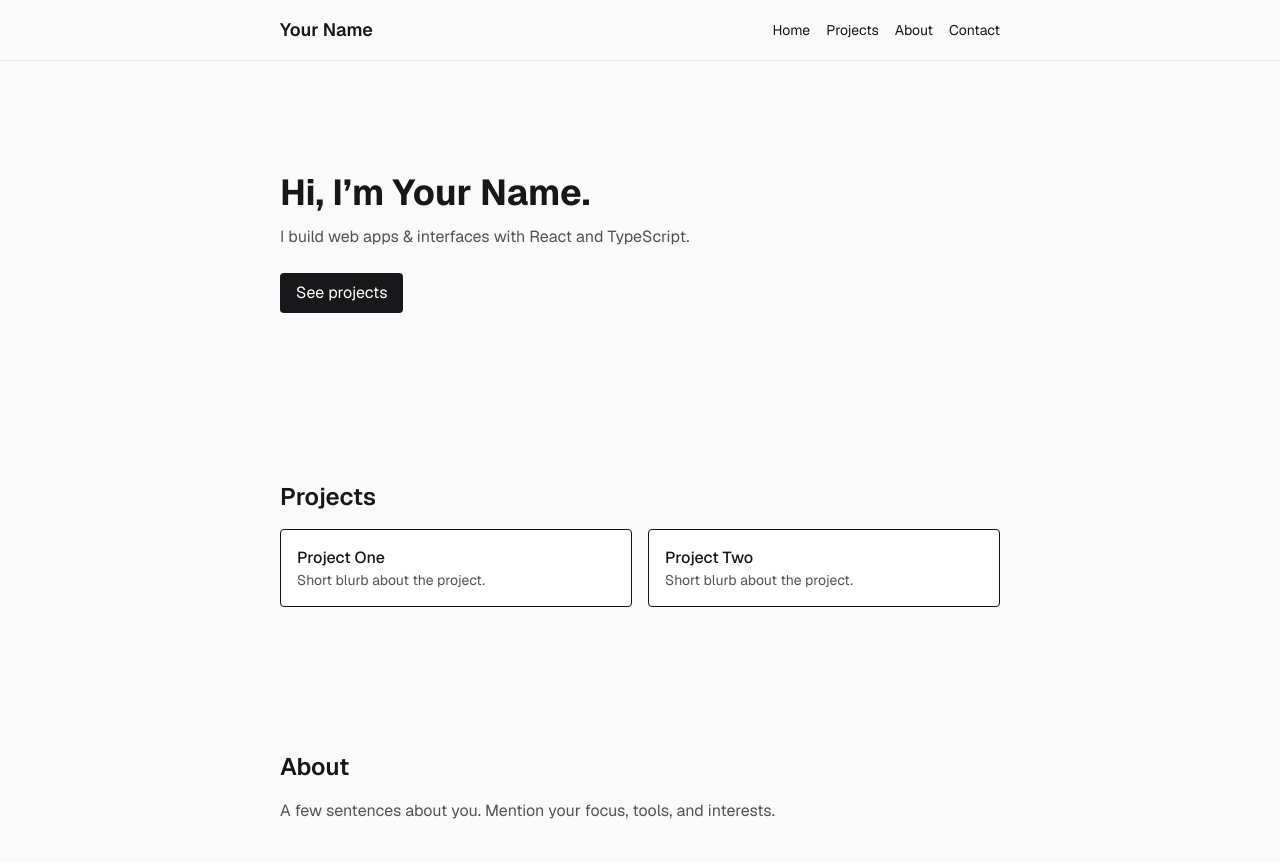
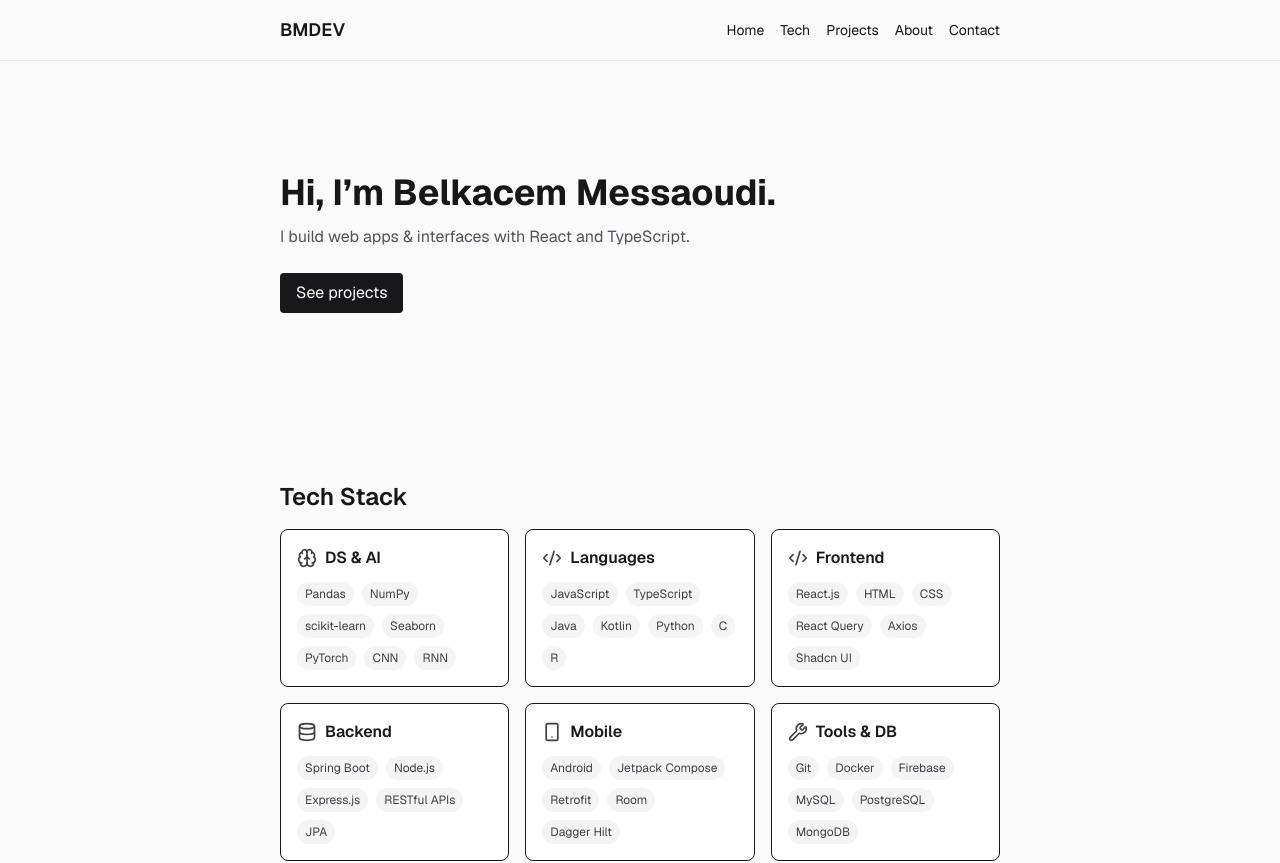
Before and after one commit to Messaoudi-Belkacem/bmdev-v2, a Next.js app: page / in a window 1280 px wide. Shown: the top 863 px of the page. Built offline with nearby package versions, Linux system fonts and the light colour scheme.

Commit message:
add Tech component and update Header, Hero, and Contact components

```diff
--- a/app/components/Contact/Contact.tsx
+++ b/app/components/Contact/Contact.tsx
@@ -1,3 +1,6 @@
+'use client';
+import React from 'react';
+
 // Minimal Contact component
 export default function Contact() {
 	return (
--- a/app/components/Header/Header.tsx
+++ b/app/components/Header/Header.tsx
@@ -1,11 +1,11 @@
-// Add a minimal Header component to avoid import errors
 export default function Header() {
 	return (
 		<header className="w-full border-b border-zinc-200 dark:border-zinc-800">
 			<div className="max-w-3xl mx-auto px-6 py-4 flex items-center justify-between">
-				<div className="text-lg font-semibold">Your Name</div>
+				<div className="text-lg font-semibold">BMDEV</div>
 				<nav className="space-x-4 text-sm">
 					<a href="#home" className="hover:underline">Home</a>
+					<a href="#tech" className="hover:underline">Tech</a>
 					<a href="#projects" className="hover:underline">Projects</a>
 					<a href="#about" className="hover:underline">About</a>
 					<a href="#contact" className="hover:underline">Contact</a>
--- a/app/components/Hero/Hero.tsx
+++ b/app/components/Hero/Hero.tsx
@@ -2,7 +2,7 @@
 export default function Hero() {
 	return (
 		<div className="py-12">
-			<h1 className="text-4xl font-bold">Hi, I’m Your Name.</h1>
+			<h1 className="text-4xl font-bold">Hi, I’m Belkacem Messaoudi.</h1>
 			<p className="mt-3 text-zinc-600 dark:text-zinc-400">I build web apps & interfaces with React and TypeScript.</p>
 			<a href="#projects" className="inline-block mt-6 px-4 py-2 bg-zinc-900 text-white rounded">See projects</a>
 		</div>
--- /dev/null
+++ b/app/components/Tech/Tech.tsx
@@ -0,0 +1,66 @@
+import { Code2, Database, Smartphone, Brain, Wrench } from "lucide-react";
+
+export default function Tech() {
+  const techStack = [
+    {
+      category: "DS & AI",
+      icon: Brain,
+      skills: ["Pandas", "NumPy", "scikit-learn", "Seaborn", "PyTorch", "CNN", "RNN"]
+    },
+    {
+      category: "Languages",
+      icon: Code2,
+      skills: ["JavaScript", "TypeScript", "Java", "Kotlin", "Python", "C", "R"]
+    },
+    {
+      category: "Frontend",
+      icon: Code2,
+      skills: ["React.js", "HTML", "CSS", "React Query", "Axios", "Shadcn UI"]
+    },
+    {
+      category: "Backend",
+      icon: Database,
+      skills: ["Spring Boot", "Node.js", "Express.js", "RESTful APIs", "JPA"]
+    },
+    {
+      category: "Mobile",
+      icon: Smartphone,
+      skills: ["Android", "Jetpack Compose", "Retrofit", "Room", "Dagger Hilt"]
+    },
+    {
+      category: "Tools & DB",
+      icon: Wrench,
+      skills: ["Git", "Docker", "Firebase", "MySQL", "PostgreSQL", "MongoDB"]
+    }
+  ];
+
+  return (
+    <div className="py-6">
+      <h2 className="text-2xl font-semibold mb-4">Tech Stack</h2>
+      <div className="grid gap-4 sm:grid-cols-2 lg:grid-cols-3">
+        {techStack.map((tech, idx) => (
+          <div
+            key={tech.category}
+            className="group p-4 border rounded-lg bg-white dark:bg-zinc-900 hover:shadow-lg transition-all duration-300 hover:-translate-y-1"
+            style={{ animationDelay: `${idx * 100}ms` }}
+          >
+            <div className="flex items-center gap-2 mb-3">
+              <tech.icon className="w-5 h-5 text-zinc-700 dark:text-zinc-300 group-hover:text-blue-600 dark:group-hover:text-blue-400 transition-colors" />
+              <h3 className="font-semibold text-zinc-900 dark:text-zinc-100">{tech.category}</h3>
+            </div>
+            <div className="flex flex-wrap gap-2">
+              {tech.skills.map((skill) => (
+                <span
+                  key={skill}
+                  className="text-xs px-2 py-1 rounded-full bg-zinc-100 dark:bg-zinc-800 text-zinc-700 dark:text-zinc-300 group-hover:bg-blue-50 dark:group-hover:bg-blue-900/20 transition-colors"
+                >
+                  {skill}
+                </span>
+              ))}
+            </div>
+          </div>
+        ))}
+      </div>
+    </div>
+  );
+}
--- /dev/null
+++ b/app/components/Tech/index.ts
@@ -0,0 +1 @@
+export { default } from './Tech';
--- a/app/page.tsx
+++ b/app/page.tsx
@@ -1,5 +1,6 @@
 import Header from './components/Header';
 import Hero from './components/Hero';
+import Tech from './components/Tech';
 import Projects from './components/Projects';
 import About from './components/About';
 import Contact from './components/Contact';
@@ -11,6 +12,7 @@ export default function Home() {
       <Header />
       <main className="w-full max-w-3xl mx-auto flex-1 px-6 py-16 space-y-24">
         <section id="home" aria-label="Home"><Hero /></section>
+        <section id="tech" aria-label="Tech"><Tech /></section>
         <section id="projects" aria-label="Projects"><Projects /></section>
         <section id="about" aria-label="About"><About /></section>
         <section id="contact" aria-label="Contact"><Contact /></section>
```
Also changed, not shown: package.json (+7 -6 lines), 1 other file (tests, documents, lock files or other folders).
